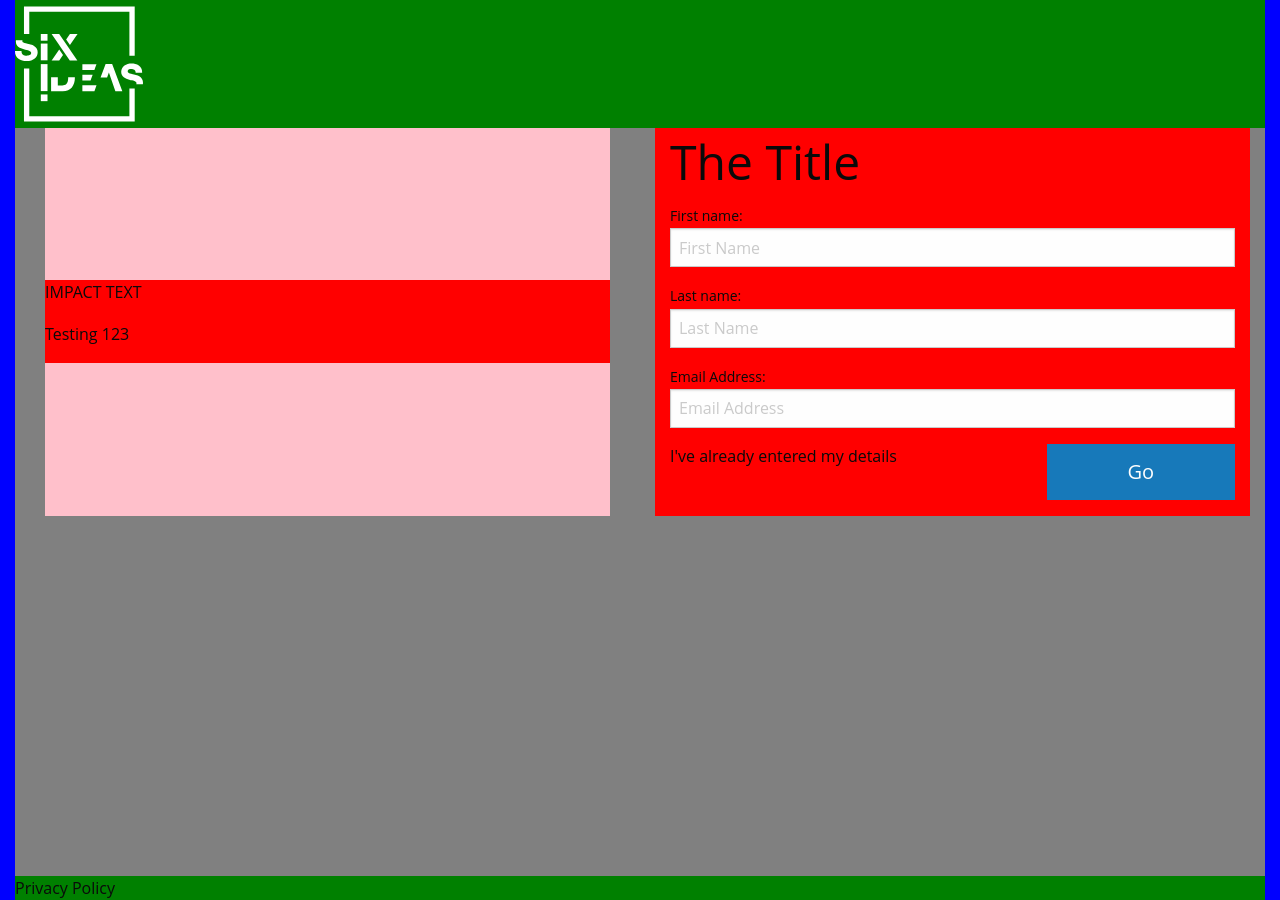
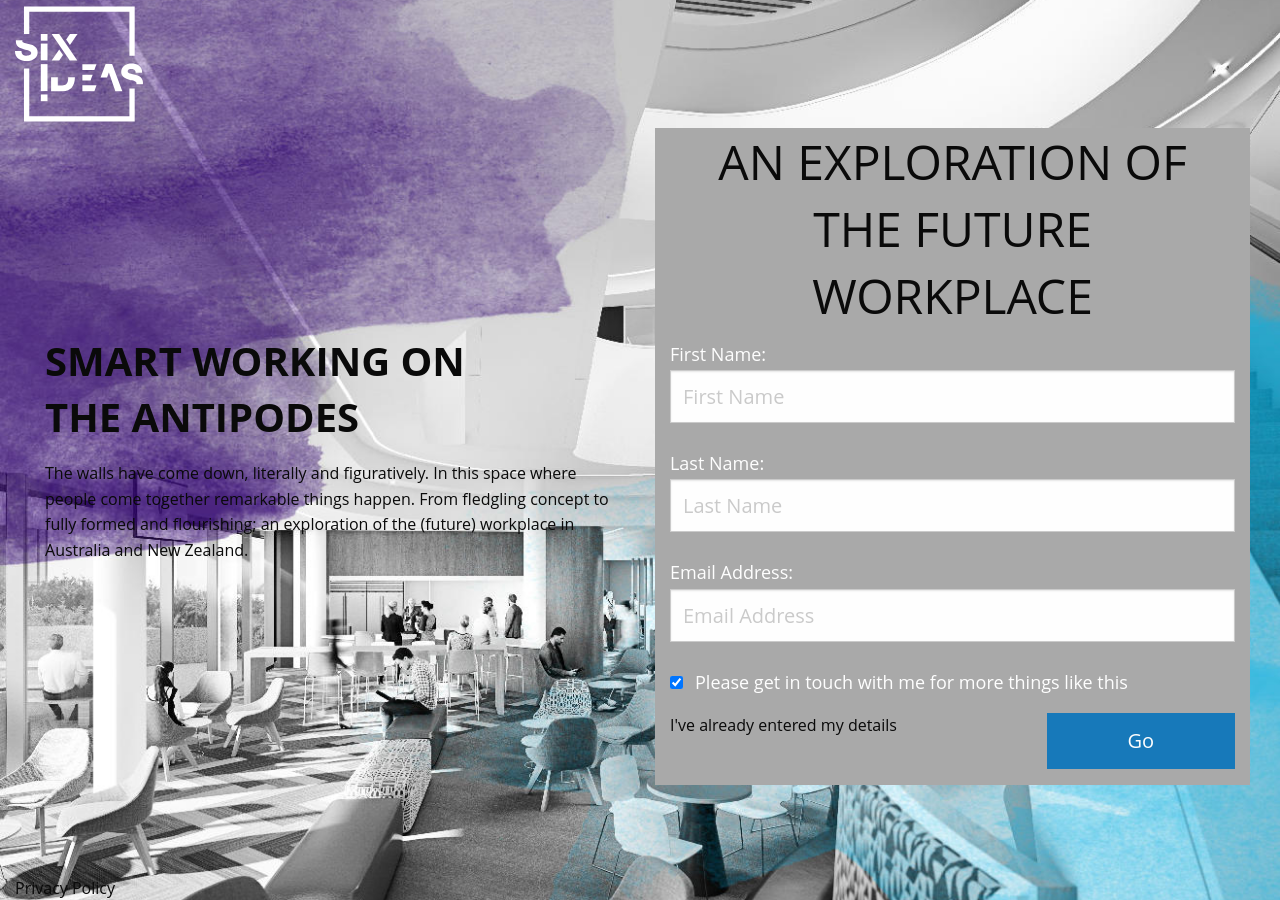
Before and after one commit to Eelviny/sixideas-pub, a Jekyll site: the page built from index.md, in a window 1280 px wide. Built offline with Jekyll 4.4.1, drawn with Linux system fonts in a browser that asks for light colours; nearby versions of some CDN libraries; a style sheet for code colours, icons or effects is not loaded.

```diff
--- /dev/null
+++ b/_includes/form.html
@@ -0,0 +1,22 @@
+<h1 class="text-center">{{ page.title }}</h1>
+<label>
+  First Name:
+  <input id="fname" type="text" placeholder="First Name">
+</label>
+<label>
+  Last Name:
+  <input id="lname" type="text" placeholder="Last Name">
+</label>
+<label>
+  Email Address:
+  <input id="eaddr" type="email" placeholder="Email Address">
+</label>
+<input id="checkboxaccept" type="checkbox" checked><label for="checkboxaccept">Please get in touch with me for more things like this</label>
+<div class="grid-x">
+  <div class="cell medium-8 align-self-bottom">
+    <p>I've already entered my details</p>
+  </div>
+  <div class="cell medium-4">
+    <a class="button large expanded" href="#">Go</a>
+  </div>
+</div>
--- a/_layouts/home.html
+++ b/_layouts/home.html
@@ -5,54 +5,34 @@ layout: compress
 <!doctype html>
 <html class="no-js" lang="en">
   {% include head.html %}
-  <body>
-    <div class="grid-container grid-y large-grid-frame" style="background-color: blue;">
-      <div class="cell shrink show-for-small-only" style="background-color: green;">
+  <body class="homepage">
+    <div class="grid-container grid-y large-grid-frame">
+      <div class="cell shrink show-for-small-only">
         <img src="{{ site.url }}{{ site.baseurl }}/assets/images/iconpurple.svg" class="float-center" style="width: 128px; height: 128px;"/>
       </div>
-      <div class="cell shrink show-for-medium" style="background-color: green;">
+      <div class="cell shrink show-for-medium">
         <img src="{{ site.url }}{{ site.baseurl }}/assets/images/iconwhite.svg" style="width: 128px; height: 128px;"/>
       </div>
-      <div class="cell large-auto" style="background-color: gray;">
+      <div class="cell large-auto">
         <div class="grid-x grid-margin-x grid-padding-x">
           <div class="cell large-6">
-            <div class="grid-y grid-frame" style="background-color: cyan;">
-              <div class="cell medium-auto" style="background-color: pink;">
+            <div class="grid-y grid-frame">
+              <div class="cell medium-auto">
               </div>
-              <div class="cell" style="background-color: red;">
-                <p>{{ page.impact }}</p>
-                <p>{{ content }}</p>
+              <div class="cell">
+                <h2 id="impact"><strong>{{ page.impact }}</strong></h2>
+                <p class="lead">{{ content }}</p>
               </div>
-              <div class="cell medium-auto" style="background-color: pink;">
+              <div class="cell medium-auto">
               </div>
             </div>
           </div>
-          <div class="cell large-6" style="background-color: red;">
-            <h1>The Title</h1>
-            <label>
-              First name:
-              <input type="text" placeholder="First Name"></textarea>
-            </label>
-            <label>
-              Last name:
-              <input type="text" placeholder="Last Name"></textarea>
-            </label>
-            <label>
-              Email Address:
-              <input type="email" placeholder="Email Address"></textarea>
-            </label>
-            <div class="grid-x">
-              <div class="cell medium-8">
-                <p>I've already entered my details</p>
-              </div>
-              <div class="cell medium-4">
-                <a class="button large expanded" href="#">Go</a>
-              </div>
-            </div>
+          <div id=form1 class="cell large-6"  style="background-color: darkgray;">
+            {% include form.html %}
           </div>
         </div>
       </div>
-      <div class="cell shrink" style="background-color: green;">
+      <div class="cell shrink">
         {% include footer.html %}
       </div>
     </div>
--- a/assets/styles/_settings.scss
+++ b/assets/styles/_settings.scss
@@ -412,7 +412,7 @@ $fieldset-border: 1px solid $medium-gray;
 $fieldset-padding: rem-calc(20);
 $fieldset-margin: rem-calc(18 0);
 $legend-padding: rem-calc(0 3);
-$form-spacing: rem-calc(16);
+$form-spacing: rem-calc(24);
 $helptext-color: $black;
 $helptext-font-size: rem-calc(13);
 $helptext-font-style: italic;
@@ -420,8 +420,8 @@ $input-prefix-color: $black;
 $input-prefix-background: $light-gray;
 $input-prefix-border: 1px solid $medium-gray;
 $input-prefix-padding: 1rem;
-$form-label-color: $black;
-$form-label-font-size: rem-calc(14);
+$form-label-color: $white;
+$form-label-font-size: rem-calc(18);
 $form-label-font-weight: $global-weight-normal;
 $form-label-line-height: 1.8;
 $select-background: $white;
@@ -430,7 +430,7 @@ $select-radius: $global-radius;
 $input-color: $black;
 $input-placeholder-color: $medium-gray;
 $input-font-family: inherit;
-$input-font-size: rem-calc(16);
+$input-font-size: rem-calc(20);
 $input-font-weight: $global-weight-normal;
 $input-line-height: $global-lineheight;
 $input-background: $white;
--- a/assets/styles/main.scss
+++ b/assets/styles/main.scss
@@ -3,7 +3,6 @@
 @import 'settings';
 @import 'foundation';
 @include foundation-global-styles;
-@include foundation-flex-grid;
 @include foundation-typography;
 @include foundation-forms;
 @include foundation-button;
@@ -41,6 +40,9 @@
 @include foundation-float-classes;
 @include foundation-xy-grid-classes;
 
+$primary-color: #5BC1E8;
+$secondary-color: #5E269E;
+
 .homepage {
   background: url({{ site.url }}{{ site.baseurl }}/assets/images/background.jpg) no-repeat center center fixed;
   -webkit-background-size: cover;
@@ -48,3 +50,13 @@
   -o-background-size: cover;
   background-size: cover;
 }
+
+#form1 {
+  h1 {
+    text-transform: uppercase;
+  }
+}
+
+#impact {
+  text-transform: uppercase;
+}
--- a/index.md
+++ b/index.md
@@ -3,7 +3,8 @@
 # Edit theme's home layout instead if you wanna make some changes
 # See: https://jekyllrb.com/docs/themes/#overriding-theme-defaults
 layout: home
-impact: "IMPACT TEXT"
+title: "An Exploration of the Future Workplace"
+impact: "Smart Working on<br />the Antipodes"
 ---
 
-Testing 123
+The walls have come down, literally and figuratively. In this space where people come together remarkable things happen. From fledgling concept to fully formed and flourishing; an exploration of the (future) workplace in Australia and New Zealand.
```
